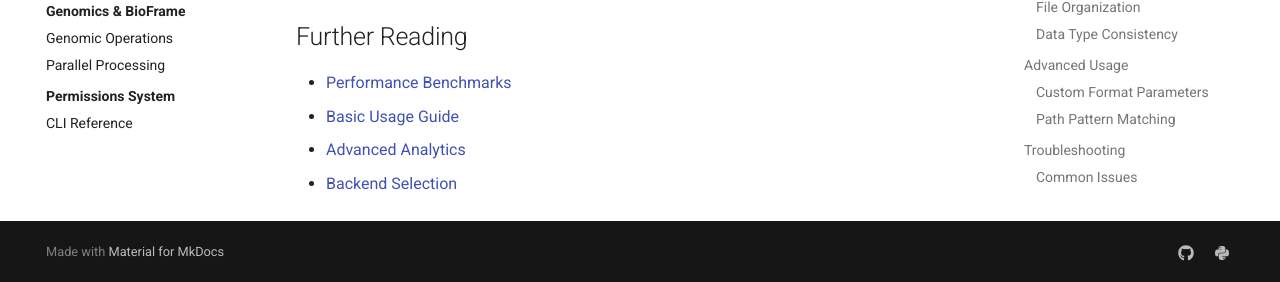
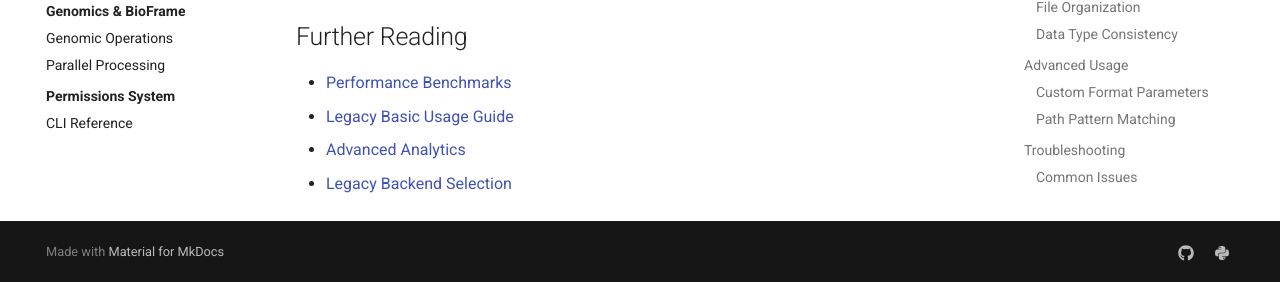
Before and after one commit to leechristophermurray/parquetframe, an MkDocs documentation site: the page built from docs/formats.md, in a window 1280 px wide and 900 px high, scrolled down 6839 px. Shown: the part 615-897 px from the top of the window. Built offline with MkDocs 1.6.1 and Material for MkDocs 9.7.7, drawn with Linux system fonts in a browser that asks for light colours; comment, search, counter and statistics services are not loaded; the version menu is left out.

Commit message:
docs: update internal links to reference legacy documentation
- Update formats.md to link to legacy/legacy-basic-usage.md
- Update first-steps.md to link to legacy folder
- Update performance.md backend selection references
- Update advanced.md backend selection references
- Fix broken links to moved Phase 1 documentation

```diff
--- a/docs/formats.md
+++ b/docs/formats.md
@@ -309,6 +309,6 @@ Choose the right format for your use case, and let ParquetFrame handle the compl
 ## Further Reading
 
 - [Performance Benchmarks](performance.md)
-- [Basic Usage Guide](usage.md)
+- [Legacy Basic Usage Guide](legacy/legacy-basic-usage.md)
 - [Advanced Analytics](advanced.md)
-- [Backend Selection](backends.md)
+- [Legacy Backend Selection](legacy/legacy-backends.md)
```
Also changed, not shown: docs/advanced.md (+1 -1 lines), docs/first-steps.md (+1 -1 lines), docs/performance.md (+1 -1 lines).
